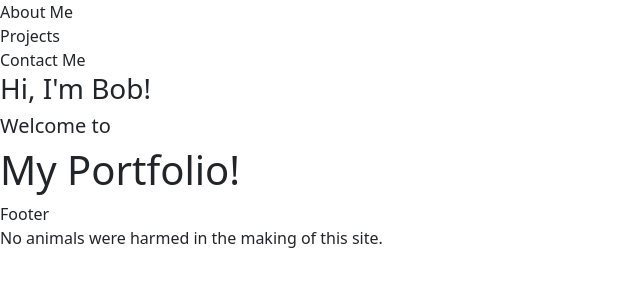
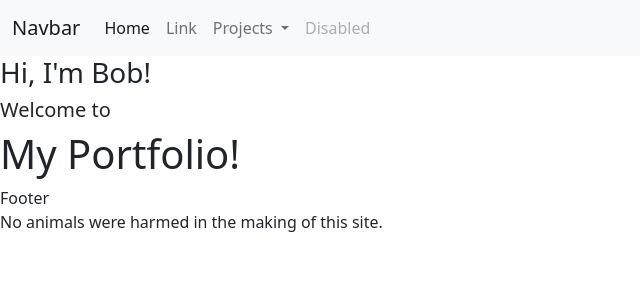
Before and after one commit to Bob-Hunt/Portfolio, a plain HTML site: page index.html in a window 1280 px wide. Shown: the whole page, without its empty margins (0-640 px from the left). Drawn offline with nearby package versions, Linux system fonts and the light colour scheme.

Commit message:
Created a bootstrap Nav bar with drop-down menu. Added 3 previous projects to the drop-down.

```diff
--- a/index.html
+++ b/index.html
@@ -13,14 +13,42 @@
 <body>
     <container>
         <div class="mobile-top"></div>
-        <nav class="navbar-expand{-sm|-md|-lg|-xl|-XXL}">
+        <nav class="navbar navbar-expand-lg navbar-light bg-light">
             <div class="container-fluid">
-
+              <a class="navbar-brand" href="#">Navbar</a>
+              <button class="navbar-toggler" type="button" data-bs-toggle="collapse" data-bs-target="#navbarSupportedContent" aria-controls="navbarSupportedContent" aria-expanded="false" aria-label="Toggle navigation">
+                <span class="navbar-toggler-icon"></span>
+              </button>
+              <div class="collapse navbar-collapse" id="navbarSupportedContent">
+                <ul class="navbar-nav me-auto mb-2 mb-lg-0">
+                  <li class="nav-item">
+                    <a class="nav-link active" aria-current="page" href="#">Home</a>
+                  </li>
+                  <li class="nav-item">
+                    <a class="nav-link" href="#">Link</a>
+                  </li>
+                  <li class="nav-item dropdown">
+                    <a class="nav-link dropdown-toggle" href="#" id="navbarDropdown" role="button" data-bs-toggle="dropdown" aria-expanded="false">
+                      Projects
+                    </a>
+                    <ul class="dropdown-menu" aria-labelledby="navbarDropdown">
+                      <li><a class="dropdown-item" href="https://bob-hunt.github.io/Creature/">Creature Assignment</a></li>
+                      <li><a class="dropdown-item" href="https://bob-hunt.github.io/StaticLayout/">Static Layout Application</a></li>
+                      <li><hr class="dropdown-divider"></li>
+                      <li><a class="dropdown-item" href=" https://bob-hunt.github.io/API-Challenge-One/">API Project #1</a></li>
+                    </ul>
+                  </li>
+                  <li class="nav-item">
+                    <a class="nav-link disabled" href="#" tabindex="-1" aria-disabled="true">Disabled</a>
+                  </li>
+                </ul>
+                <!-- <form class="d-flex">
+                  <input class="form-control me-2" type="search" placeholder="Search" aria-label="Search">
+                  <button class="btn btn-outline-success" type="submit">Search</button>
+                </form> -->
+              </div>
             </div>
-            <div>About Me</div>
-            <div>Projects</div>
-            <div>Contact Me</div>
-        </nav>
+          </nav>
         <h3 class="mx-auto">Hi, I'm Bob!</h3>
         <h5 class="mx-auto">Welcome to</h5>
         <h1 class="mx-auto">My Portfolio!</h1>
```
